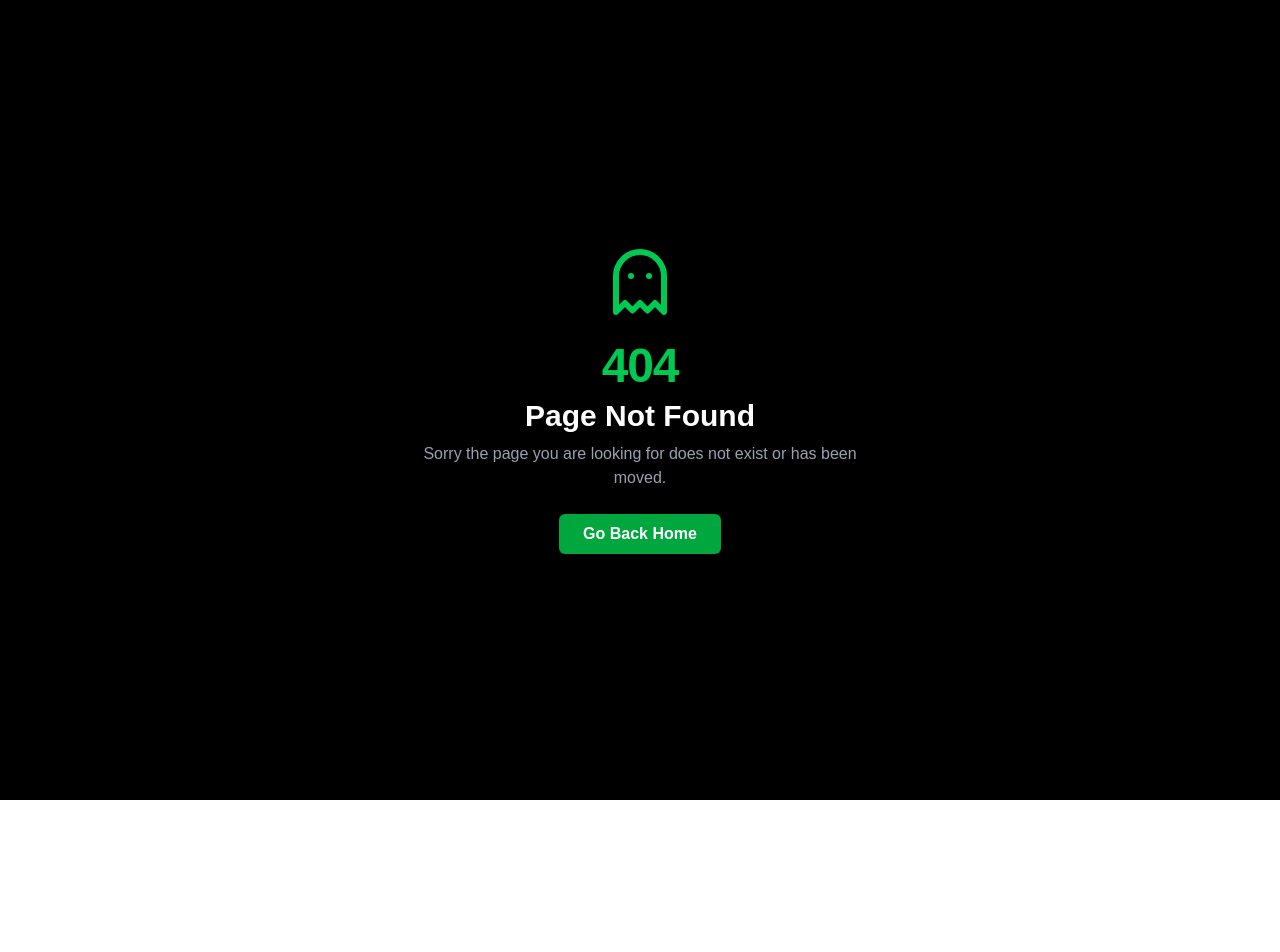
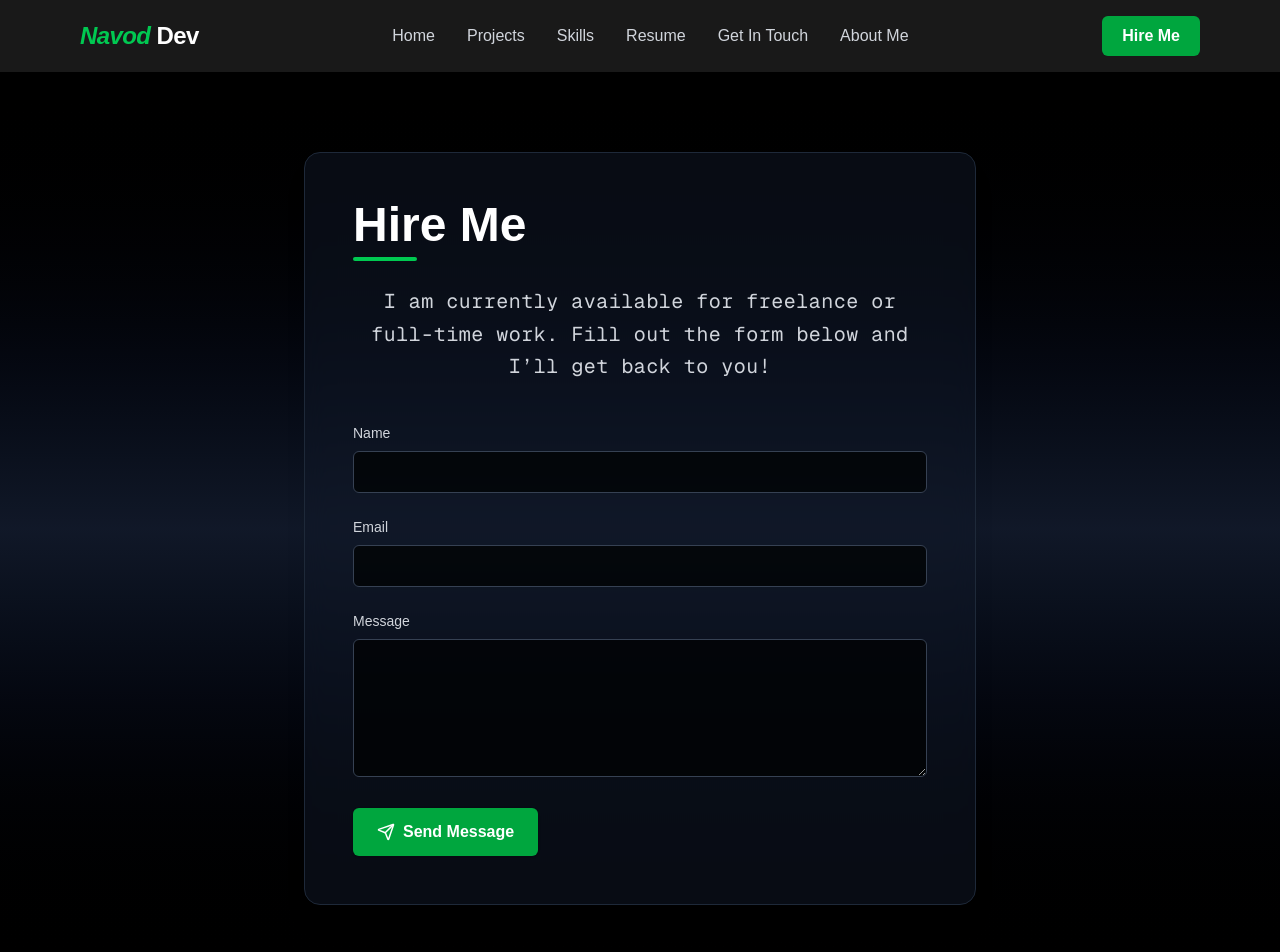
Before and after one commit to NavodWijesooriya/navod-port-folio, a Next.js app: page /contact in a window 1280 px wide. Before the commit this address had no page. Shown: the top 952 px of the page. Before the commit the page ends 800 px from the top, so only its background shows below. Built offline with nearby package versions, Linux system fonts and the light colour scheme.

Commit message:
Add more pages and styles

```diff
--- /dev/null
+++ b/src/app/about/page.tsx
@@ -0,0 +1,16 @@
+import About from '@/components/about/About'
+import Footer from '@/components/Footer';
+import Navbar from '@/components/Navbar';
+
+
+const page = () => {
+  return (
+    <div>
+      <Navbar />
+      <About />
+      <Footer />
+    </div>
+  )
+}
+
+export default page;
--- /dev/null
+++ b/src/app/contact/page.tsx
@@ -0,0 +1,16 @@
+import Contact from "@/components/contact/Contact";
+import Navbar from "@/components/Navbar";
+import Footer from "@/components/Footer";
+
+const page = () => {
+  return (
+    <div>
+      <Navbar />
+      <Contact />
+      <Footer />
+    </div>
+  )
+}
+
+export default page;
+// This is a placeholder for the Contact page.
--- /dev/null
+++ b/src/app/resume/page.tsx
@@ -0,0 +1,15 @@
+import Resume from '@/components/resume/Resume'
+import Navbar from '@/components/Navbar'
+import Footer from '@/components/Footer'
+
+const page = () => {
+  return (
+    <div>
+      <Navbar />
+      <Resume />
+      <Footer />
+    </div>
+  )
+}
+
+export default page
--- a/src/components/Navbar.tsx
+++ b/src/components/Navbar.tsx
@@ -73,9 +73,8 @@ const Navbar = () => {
             </Link>
           ))}
           <Link
-            href="/contact"
-            className="block w-full text-center px-5 py-2 bg-green-600 text-white font-semibold rounded-md hover:bg-green-700 transition"
-            onClick={() => setMenuOpen(false)}
+            href="#get-started"
+            className="inline-block px-8 py-2 bg-green-600 text-white font-bold rounded-md shadow-lg hover:bg-green-700 transition duration-300 glow-effect"
           >
             Hire Me
           </Link>
--- a/src/components/about/about.tsx
+++ b/src/components/about/about.tsx
@@ -1,9 +1,43 @@
-const Home = () => {
-    return (
-        <div>
-            <h1>About Page</h1>
+'use client'
+
+export default function AboutPage() {
+  return (
+    // Use Skills page section/card style
+    <section className="min-h-screen bg-gradient-to-b from-black via-gray-900 to-black text-white px-6 md:px-12 lg:px-24 py-20 flex items-center justify-center">
+      <div className="max-w-3xl w-full mx-auto bg-gray-900/50 backdrop-blur-md rounded-2xl border border-gray-800 shadow-xl p-8 md:p-12">
+        {/* Heading */}
+        <h1 className="text-4xl md:text-5xl font-extrabold mb-6 text-white relative inline-block">
+          About Me
+          <span className="block w-16 h-1 bg-green-500 mt-2 rounded"></span>
+        </h1>
+        <p className="text-gray-300 text-lg md:text-xl font-mono leading-relaxed tracking-wide text-center max-w-2xl mx-auto mb-10 transition-all duration-300">
+          Hi, I am <span className="text-white font-semibold">Navod</span> — a passionate web developer focused on building modern, responsive, and accessible websites and applications.
+          I love working with technologies like <span className="text-green-400">Next.js</span>, <span className="text-green-400">React</span>, and <span className="text-green-400">Firebase</span> to create seamless digital experiences.
+        </p>
+
+        {/* Section */}
+        <div className="bg-white/5 backdrop-blur-md border border-gray-800 rounded-2xl shadow-xl p-6 md:p-8 space-y-6 text-gray-300">
+          <div>
+            <h2 className="text-2xl font-bold text-white mb-2">What I Do</h2>
+            <p>
+              I specialize in frontend development with a strong eye for clean UI and smooth user experiences. I enjoy turning complex problems into simple, beautiful, and intuitive designs.
+            </p>
+            <p className="mt-2">
+              Whether it is a landing page, portfolio, blog, or full-stack application — I bring ideas to life using modern web technologies and best practices.
+            </p>
+          </div>
+          <div>
+            <h2 className="text-2xl font-bold text-white mt-4 mb-2">Tech Stack</h2>
+            <ul className="list-disc list-inside space-y-1 pl-4">
+              <li>Next.js & React</li>
+              <li>TypeScript & JavaScript (ES6+)</li>
+              <li>Tailwind CSS & Chakra UI</li>
+              <li>Firebase, Sanity, Payload CMS</li>
+              <li>Docker, Nginx, VPS Deployment</li>
+            </ul>
+          </div>
         </div>
-    )
+      </div>
+    </section>
+  )
 }
-
-export default Home;
--- /dev/null
+++ b/src/components/contact/Contact.tsx
@@ -0,0 +1,101 @@
+'use client'
+
+import React, { useState } from 'react'
+import { Send } from 'lucide-react'
+
+export default function ContactPage() {
+  const [form, setForm] = useState({ name: '', email: '', message: '' })
+  const [submitted, setSubmitted] = useState(false)
+
+  const handleChange = (e: React.ChangeEvent<HTMLInputElement | HTMLTextAreaElement>) => {
+    setForm({ ...form, [e.target.name]: e.target.value })
+  }
+
+  const handleSubmit = (e: React.FormEvent) => {
+    e.preventDefault()
+    // Optionally send data via email service or API here
+    setSubmitted(true)
+  }
+
+  return (
+    // Match Skills section styles
+    <section className="min-h-screen bg-gradient-to-b from-black via-gray-900 to-black text-white px-6 md:px-12 lg:px-24 py-20 flex items-center justify-center">
+      <div className="w-full max-w-2xl mx-auto bg-gray-900/50 backdrop-blur-md rounded-2xl border border-gray-800 shadow-xl p-8 md:p-12">
+        {/* Heading */}
+        <h1 className="text-4xl md:text-5xl font-extrabold mb-6 text-white relative inline-block">
+          Hire Me
+          <span className="block w-16 h-1 bg-green-500 mt-2 rounded"></span>
+        </h1>
+        <p className="text-gray-300 text-lg md:text-xl font-mono leading-relaxed tracking-wide text-center max-w-xl mx-auto mb-10 transition-all duration-300">
+          I am currently available for freelance or full-time work. Fill out the form below and I’ll get back to you!
+        </p>
+
+        {/* Contact Form */}
+        {!submitted ? (
+          <form
+            onSubmit={handleSubmit}
+            className="space-y-6"
+          >
+            <div>
+              <label htmlFor="name" className="block mb-2 text-sm font-medium text-gray-300">
+                Name
+              </label>
+              <input
+                type="text"
+                name="name"
+                id="name"
+                value={form.name}
+                onChange={handleChange}
+                required
+                className="w-full px-4 py-2 bg-black/70 border border-gray-700 rounded-md text-white focus:outline-none focus:ring-2 focus:ring-green-500 transition-all"
+              />
+            </div>
+
+            <div>
+              <label htmlFor="email" className="block mb-2 text-sm font-medium text-gray-300">
+                Email
+              </label>
+              <input
+                type="email"
+                name="email"
+                id="email"
+                value={form.email}
+                onChange={handleChange}
+                required
+                className="w-full px-4 py-2 bg-black/70 border border-gray-700 rounded-md text-white focus:outline-none focus:ring-2 focus:ring-green-500 transition-all"
+              />
+            </div>
+
+            <div>
+              <label htmlFor="message" className="block mb-2 text-sm font-medium text-gray-300">
+                Message
+              </label>
+              <textarea
+                name="message"
+                id="message"
+                rows={5}
+                value={form.message}
+                onChange={handleChange}
+                required
+                className="w-full px-4 py-2 bg-black/70 border border-gray-700 rounded-md text-white focus:outline-none focus:ring-2 focus:ring-green-500 transition-all"
+              ></textarea>
+            </div>
+
+            <button
+              type="submit"
+              className="flex items-center gap-2 px-6 py-3 bg-green-600 text-white font-semibold rounded-md shadow hover:bg-green-700 transition-all duration-300"
+            >
+              <Send size={18} />
+              Send Message
+            </button>
+          </form>
+        ) : (
+          <div className="text-center text-green-400 mt-10">
+            <h2 className="text-2xl font-bold mb-2">Thank you!</h2>
+            <p>I’ve received your message and will respond soon.</p>
+          </div>
+        )}
+      </div>
+    </section>
+  )
+}
--- a/src/components/projects/Projects.tsx
+++ b/src/components/projects/Projects.tsx
@@ -36,10 +36,14 @@ const projects: Project[] = [
 
 const ProjectsPage = () => {
   return (
+    // ...existing code...
     <section className="min-h-screen bg-gradient-to-b from-black via-gray-900 to-black text-white px-6 md:px-12 lg:px-24 py-20">
-      <div className="max-w-7xl mx-auto">
-        <h1 className="text-4xl md:text-5xl font-bold mb-4 text-center">My Projects</h1>
-        <p className="text-center text-gray-400 max-w-xl mx-auto mb-12">
+      <div className="max-w-7xl mx-auto bg-gray-900/50 backdrop-blur-md rounded-2xl border border-gray-800 shadow-xl p-8 md:p-12">
+        <h1 className="text-4xl md:text-5xl font-extrabold mb-6 text-white relative inline-block">
+          My Projects
+          <span className="block w-16 h-1 bg-purple-500 mt-2 rounded"></span>
+        </h1>
+        <p className="text-gray-300 text-lg md:text-xl font-mono leading-relaxed tracking-wide text-center max-w-xl mx-auto mb-12 transition-all duration-300">
           A selection of the apps and websites I have built using modern web technologies.
         </p>
         <div className="grid gap-10 sm:grid-cols-1 md:grid-cols-2 lg:grid-cols-3">
@@ -49,7 +53,7 @@ const ProjectsPage = () => {
               href={project.link}
               target="_blank"
               rel="noopener noreferrer"
-              className="bg-white/5 backdrop-blur-md border border-white/10 rounded-2xl overflow-hidden shadow-xl  transform transition-all duration-300"
+              className="bg-white/5 backdrop-blur-md border border-gray-800 rounded-2xl overflow-hidden shadow-xl transform transition-all duration-300"
             >
               <img
                 src={project.image}
@@ -57,14 +61,14 @@ const ProjectsPage = () => {
                 className="w-full h-48 object-cover"
               />
               <div className="p-6">
-                <h2 className="text-xl font-semibold mb-2">{project.title}</h2>
-                <p className="text-gray-300 text-sm mb-4">{project.description}</p>
+                <h2 className="text-xl font-semibold mb-2 text-white font-mono">{project.title}</h2>
+                <p className="text-gray-300 text-sm mb-4 font-mono">{project.description}</p>
                 {project.tags && (
                   <div className="flex flex-wrap gap-2">
                     {project.tags.map((tag, idx) => (
                       <span
                         key={idx}
-                        className="text-xs px-2 py-1 bg-gray-800 text-gray-300 rounded-full"
+                        className="text-xs px-2 py-1 bg-gray-800 text-gray-300 rounded-full font-mono"
                       >
                         {tag}
                       </span>
@@ -77,6 +81,7 @@ const ProjectsPage = () => {
         </div>
       </div>
     </section>
+    // ...existing code...
   );
 };
 
--- /dev/null
+++ b/src/components/resume/Resume.tsx
@@ -0,0 +1,34 @@
+'use client'
+
+import { Download } from 'lucide-react'
+
+export default function ResumePage() {
+  return (
+    <section className="min-h-screen bg-gradient-to-b from-black via-gray-900 to-black text-white px-6 md:px-12 lg:px-24 py-20">
+      <div className="max-w-7xl mx-auto bg-gray-900/50 backdrop-blur-md rounded-2xl border border-gray-800 shadow-xl p-8 md:p-12 flex flex-col items-center">
+        <h1 className="text-4xl md:text-5xl font-extrabold mb-6 text-white relative inline-block">
+          My Resume
+          <span className="block w-16 h-1 bg-purple-500 mt-2 rounded"></span>
+        </h1>
+        <p className="text-gray-300 text-lg md:text-xl font-mono leading-relaxed tracking-wide text-center max-w-xl mx-auto mb-12 transition-all duration-300">
+          Below you can view or download my most recent CV. Feel free to reach out if you would like to collaborate!
+        </p>
+        <div className="w-full max-w-4xl aspect-video mb-8 rounded-lg overflow-hidden shadow-lg border border-gray-700 bg-black/60">
+          <iframe
+            src="assets/Resume(Navo_Wijesooriya)_CV_.pdf"
+            title="Resume PDF"
+            className="w-full h-full"
+          ></iframe>
+        </div>
+        <a
+          href="Resume(Navo_Wijesooriya)_CV_.pdf"
+          download
+          className="flex items-center gap-2 px-6 py-3 bg-green-600 text-white font-semibold rounded-md shadow hover:bg-green-700 transition-all duration-300 font-mono"
+        >
+          <Download size={20} />
+          Download Resume (PDF)
+        </a>
+      </div>
+    </section>
+  )
+}
--- a/src/components/skills/Skills.tsx
+++ b/src/components/skills/Skills.tsx
@@ -11,23 +11,27 @@ const skills = {
 
 const SkillsPage = () => {
   return (
+    // Match Projects section styles
     <section className="min-h-screen bg-gradient-to-b from-black via-gray-900 to-black text-white px-6 md:px-12 lg:px-24 py-20">
-      <div className="max-w-5xl mx-auto text-center">
-        <h1 className="text-4xl md:text-5xl font-bold mb-4">My Skills</h1>
-        <p className="text-gray-400 mb-12 max-w-xl mx-auto">
+      <div className="max-w-7xl mx-auto bg-gray-900/50 backdrop-blur-md rounded-2xl border border-gray-800 shadow-xl p-8 md:p-12">
+        <h1 className="text-4xl md:text-5xl font-extrabold mb-6 text-white relative inline-block">
+          My Skills
+          <span className="block w-16 h-1 bg-purple-500 mt-2 rounded"></span>
+        </h1>
+        <p className="text-gray-300 text-lg md:text-xl font-mono leading-relaxed tracking-wide text-center max-w-xl mx-auto mb-12 transition-all duration-300">
           These are the technologies and tools I work with regularly.
         </p>
-
-        <div className="grid md:grid-cols-3 gap-10 text-left">
+        <div className="grid gap-10 sm:grid-cols-1 md:grid-cols-2 lg:grid-cols-3">
           {Object.entries(skills).map(([category, items]) => (
             <div
               key={category}
-              className="bg-white/5 backdrop-blur-md border border-white/10 rounded-2xl p-6 shadow-lg hover:shadow-xl transition duration-300"
+              className="bg-white/5 backdrop-blur-md border border-gray-800 rounded-2xl overflow-hidden shadow-xl transform transition-all duration-300"
             >
-              <h2 className="text-xl font-semibold capitalize mb-4 border-b border-white/10 pb-2">
+              <div className="p-6">
+                <h2 className="text-xl font-semibold capitalize mb-4 border-b border-white/10 pb-2 font-mono text-white">
                   {category}
                 </h2>
-              <ul className="space-y-2 text-gray-300 text-sm">
+                <ul className="space-y-2 text-gray-300 text-sm font-mono">
                   {items.map((skill) => (
                     <li key={skill} className="flex items-center gap-2">
                       <CheckCircleIcon size={16} className="text-green-400" />
@@ -35,6 +39,7 @@ const SkillsPage = () => {
                     </li>
                   ))}
                 </ul>
+              </div>
             </div>
           ))}
         </div>
```
Also changed, not shown: 1 other file (tests, documents, lock files or other folders). Lines whose indentation alone changed are shown as unchanged.
